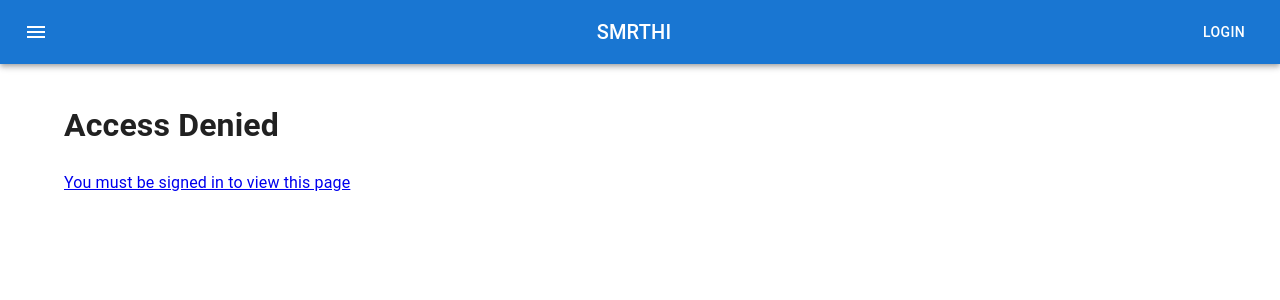
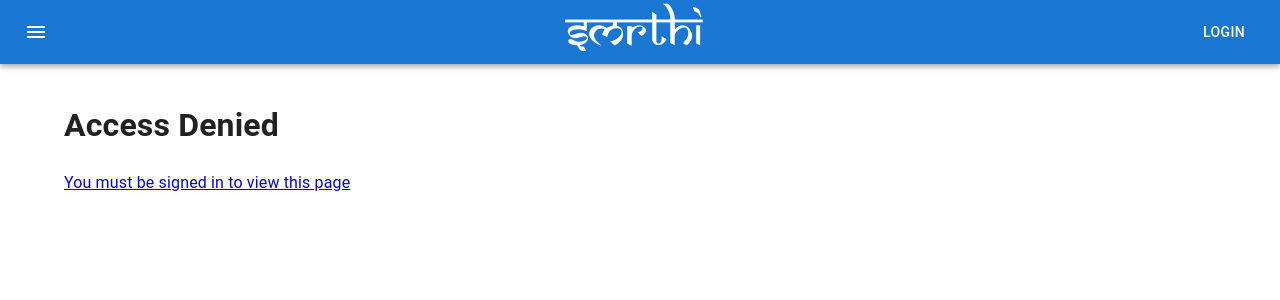
Before and after one commit to ganarajpr/indicfe, a Next.js app: page /add-line in a window 1280 px wide. Shown: the top 300 px of the page. Built offline with nearby package versions, Linux system fonts and the light colour scheme; no server answers; a web font is replaced by a local one.

Commit message:
using the samarkan font

```diff
--- a/components/Header.js
+++ b/components/Header.js
@@ -86,7 +86,7 @@ export default function MenuAppBar() {
           </IconButton>
           <Box sx={{ flexGrow: 1, justifyContent: 'center', textAlign: 'center' }}>
             <Link href="/">
-                <Typography variant="h6" component="h6" sx={{ cursor: 'pointer'}} >
+                <Typography variant="h3" component="h3" sx={{ cursor: 'pointer', fontFamily: "Samarkan"}} >
                     SMRTHI
                 </Typography>
             </Link>
--- a/pages/_app.js
+++ b/pages/_app.js
@@ -2,6 +2,7 @@ import { Provider } from 'next-auth/client'
 import Head from 'next/head';
 import axios from "axios";
 import CssBaseline from '@mui/material/CssBaseline';
+import '../styles/globals.css';
 axios.defaults.baseURL = process.env.NEXTAUTH_URL;
 export default function App ({ Component, pageProps }) {
   return (
--- a/styles/globals.css
+++ b/styles/globals.css
@@ -6,5 +6,5 @@ body {
 
 @font-face {
   font-family: Samarkan;
-  src: url('samarkhan.TTF');
+  src: url('/fonts/samarkhan.TTF');
 }
```
Also changed, not shown: public/fonts/samarkhan.TTF (renamed from styles/samarkhan.TTF).
